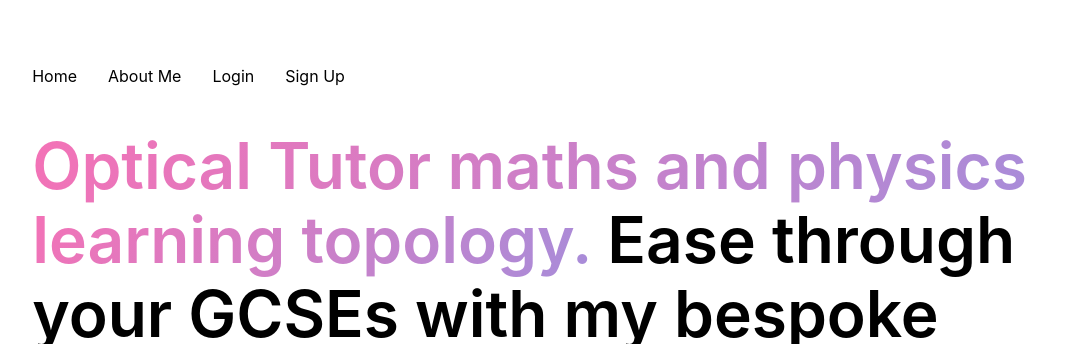
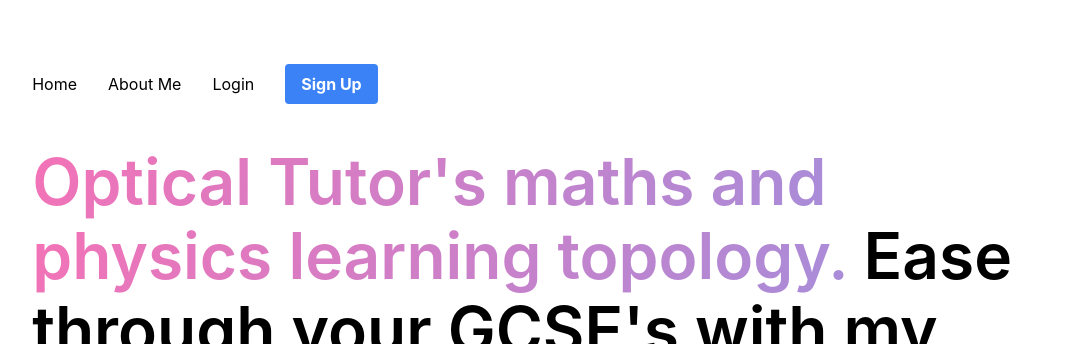
Before and after one commit to Optical-Tutor/maths-and-physics, a Next.js app: page / in a window 1280 px wide. Shown: the top 344 px of the page, without its empty margins (91-1174 px from the left). Built offline with nearby package versions, Linux system fonts and the light colour scheme.

Commit message:
sign up button styling

```diff
--- a/pages/index.tsx
+++ b/pages/index.tsx
@@ -19,12 +19,12 @@
             <li><a href="">Home</a></li>
             <li><a href="">About Me</a></li>
             <li><a href="">Login</a></li>
-            <li><a href="">Sign Up</a></li>
+            <li><button className="bg-blue-500 hover:bg-blue-700 text-white font-bold py-2 px-4 rounded" href="">Sign Up</button></li>
           </ul>
         </nav>
 
         <h1 className={styles.title}>
-          <span className={styles.heading}>Optical Tutor maths and physics learning topology.</span> Ease through your GCSEs with my bespoke curriculum and quizzes.
+          <span className={styles.heading}>Optical Tutor&#39;s maths and physics learning topology.</span> Ease through your GCSE&#39;s with my bespoke curriculum and quizzes.
         </h1>
 
         <div className={styles.intro}>
--- a/styles/Home.module.css
+++ b/styles/Home.module.css
@@ -17,6 +17,7 @@
 .navbar {
   width: 100%;
   padding-bottom: 4%;
+  overflow: hidden;
 }
 
 .navbar > ul > li {
@@ -24,7 +25,7 @@
   margin-right: 3%;
 }
 
-.navbar > ul > li:hover {
+.navbar > ul > li > a:hover {
   text-decoration: underline;
 }
 
```
